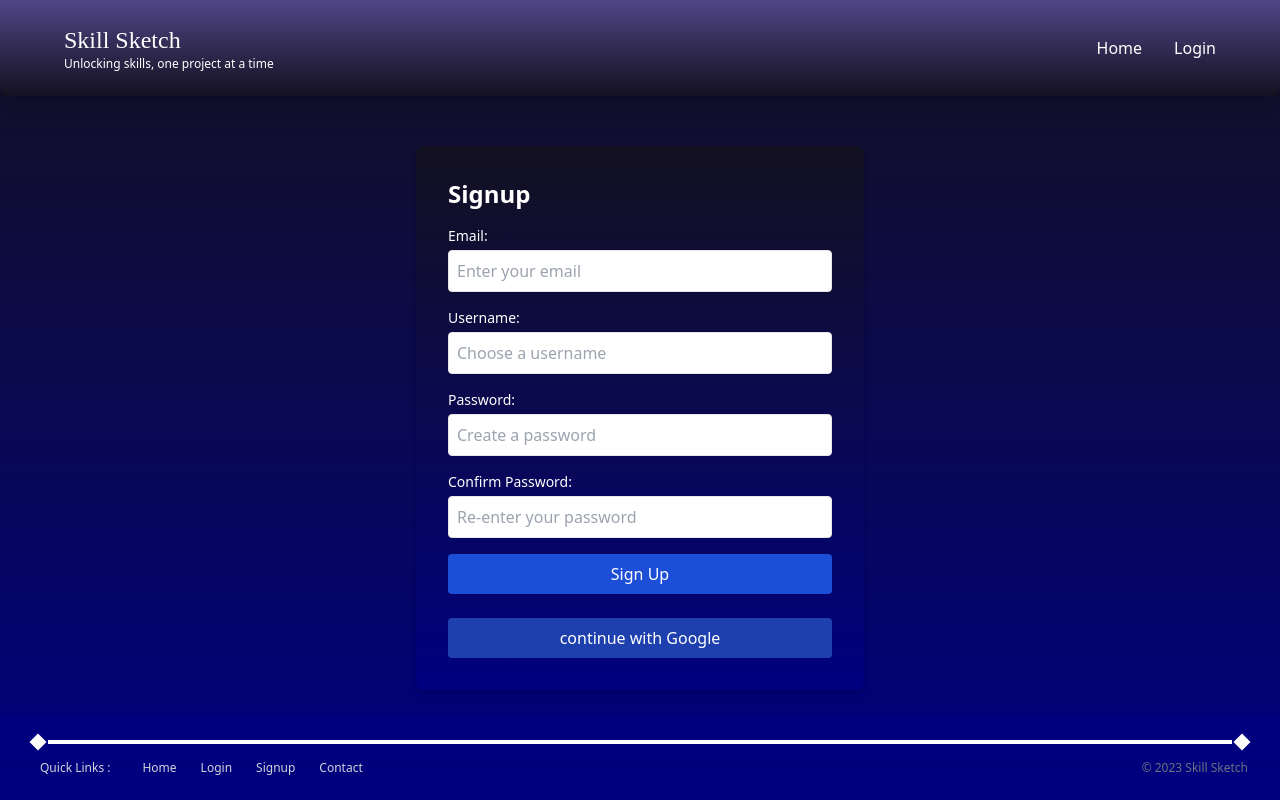
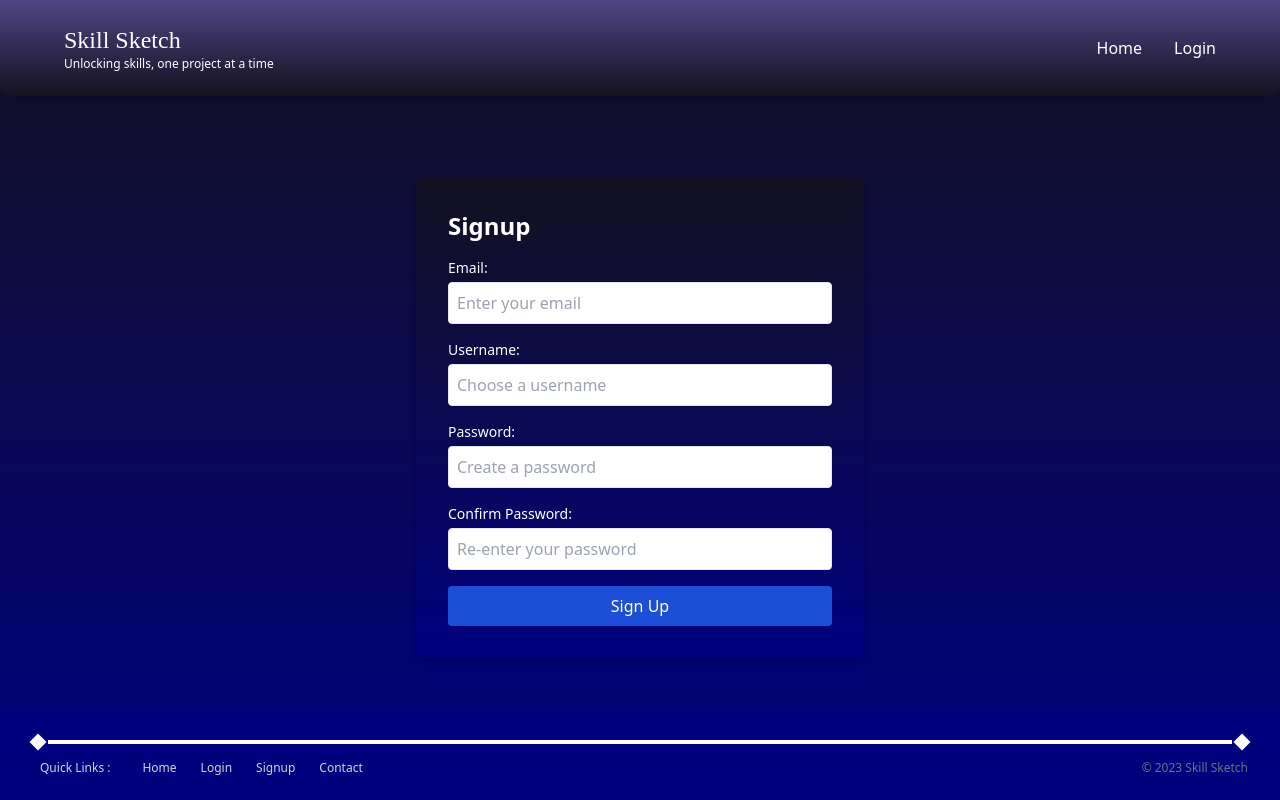
Before and after one commit to SyedShahab163/Chatbot_CVBuilde, a Next.js app: page /Signup in a window 1280 px wide. Built offline with nearby package versions, Linux system fonts and the light colour scheme.

Commit message:
update in signup button

```diff
--- a/app/Signup/page.jsx
+++ b/app/Signup/page.jsx
@@ -158,7 +158,7 @@ export default function SignupPage() {0
 
           {/* //  className="p-2 border border-gray-300 rounded-lg mb-4 focus:outline-none focus:border-gray-600">{buttonDisabled ? "No signup" : "Signup"}</button> */}
              {/* <Link href="/login">Visit login page</Link> */}
-              <button  className="w-full bg-blue-800 text-white py-2 text-red-500 rounded hover:bg-blue-800 transition mt-6">  continue with Google</button>
+
                 </form>
               </div>
               <div><Footer/></div>
```
